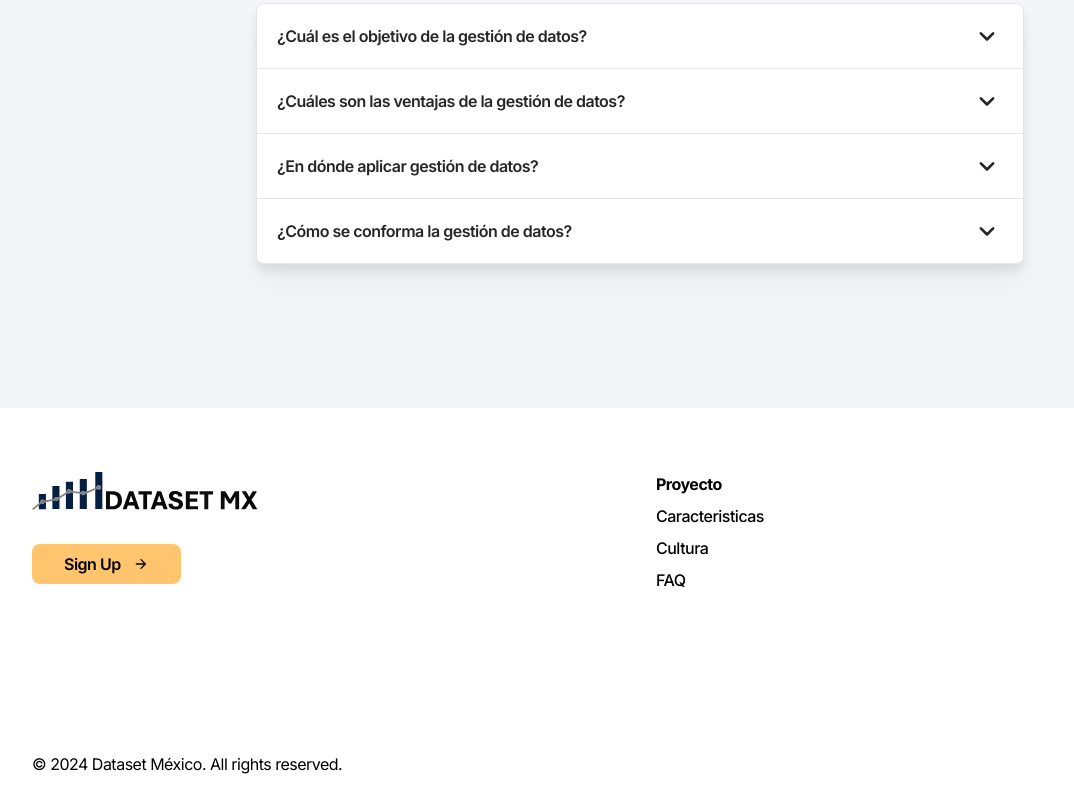
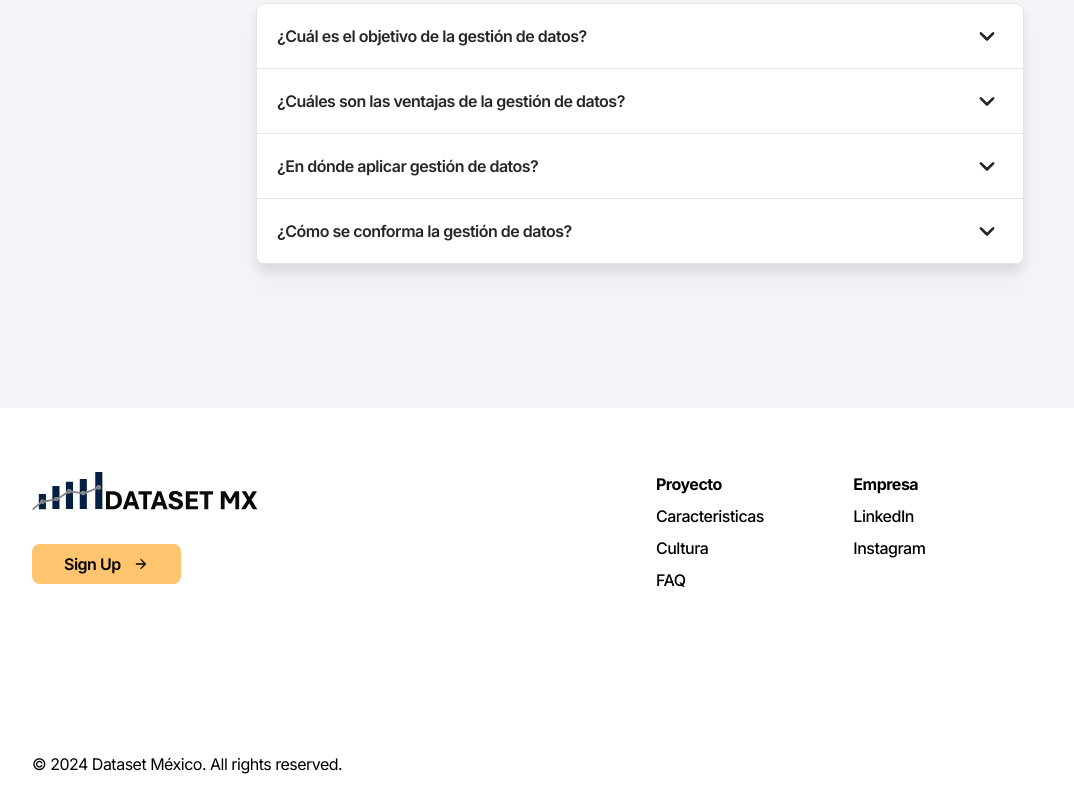
Before and after one commit to Lunnajera/lunnajera.github.io, a Next.js app: page / in a window 1280 px wide. Shown: the part 4905-5705 px from the top of the page, without its empty margins (0-1074 px from the left). Built offline with nearby package versions, Linux system fonts and the light colour scheme.

Commit message:
Adding LI and IG hrefs.

```diff
--- a/components/Footer/Footer.js
+++ b/components/Footer/Footer.js
@@ -21,32 +21,23 @@ const DATA = [
                 href: "#faq"
             }
         ]
-    }
-    /*{
+    },
+    {
         title: "Empresa",
         items: [
             {
-                label: "Acerca de",
-                href: "https://github.com/christian-luntok/",
-                target: "_blank"
-            },
-            {
-                label: "Twitter",
-                href: "https://github.com/christian-luntok/",
+                label: "LinkedIn",
+                href: "https://www.linkedin.com/company/datasetmx/",
                 target: "_blank"
             },
             {
                 label: "Instagram",
-                href: "https://github.com/christian-luntok/",
+                href: "https://www.instagram.com/dataset.mx?igsh=YXU5aWl4dm9reDJl",
                 target: "_blank"
             },
-            {
-                label: "Facebook",
-                href: "https://github.com/christian-luntok/",
-                target: "_blank"
-            }
+
         ]
-    }*/
+    }
 ];
 
 export const Footer = () => {
```
